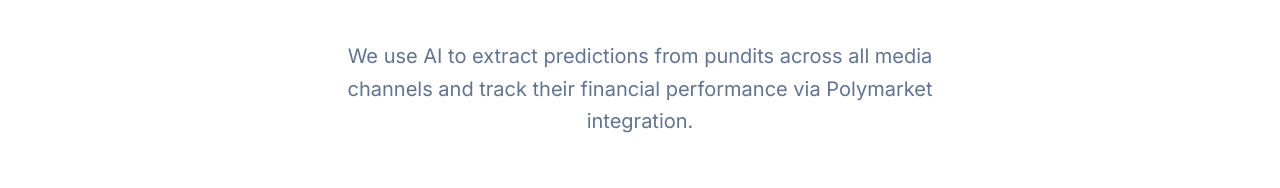
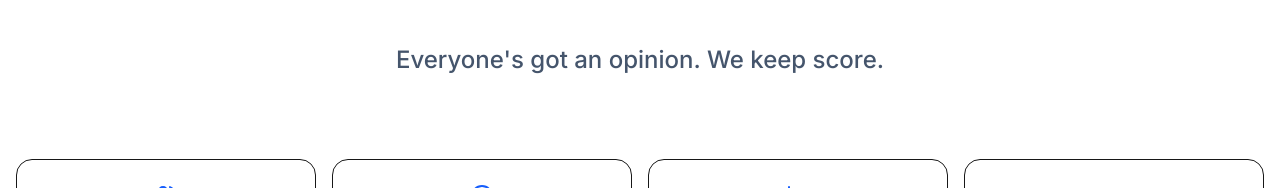
Before and after one commit to Erezul77/TrackRecord, a Next.js app in the folder frontend/: page / in a window 1280 px wide. Shown: the part 277-465 px from the top of the page. Built offline with nearby package versions, Linux system fonts and the light colour scheme; no server answers.

Commit message:
Update hero tagline to casual one-liner: Everyone's got an opinion. We keep score.

```diff
--- a/frontend/src/app/page.tsx
+++ b/frontend/src/app/page.tsx
@@ -24,8 +24,8 @@
           Public Accountability for <br />
           <span className="text-blue-600">Public Predictions.</span>
         </h1>
-        <p className="text-xl text-slate-500 max-w-2xl mx-auto leading-relaxed">
-          We use AI to extract predictions from pundits across all media channels and track their financial performance via Polymarket integration.
+        <p className="text-2xl text-slate-600 max-w-2xl mx-auto leading-relaxed font-medium">
+          Everyone's got an opinion. We keep score.
         </p>
       </section>
 
```
